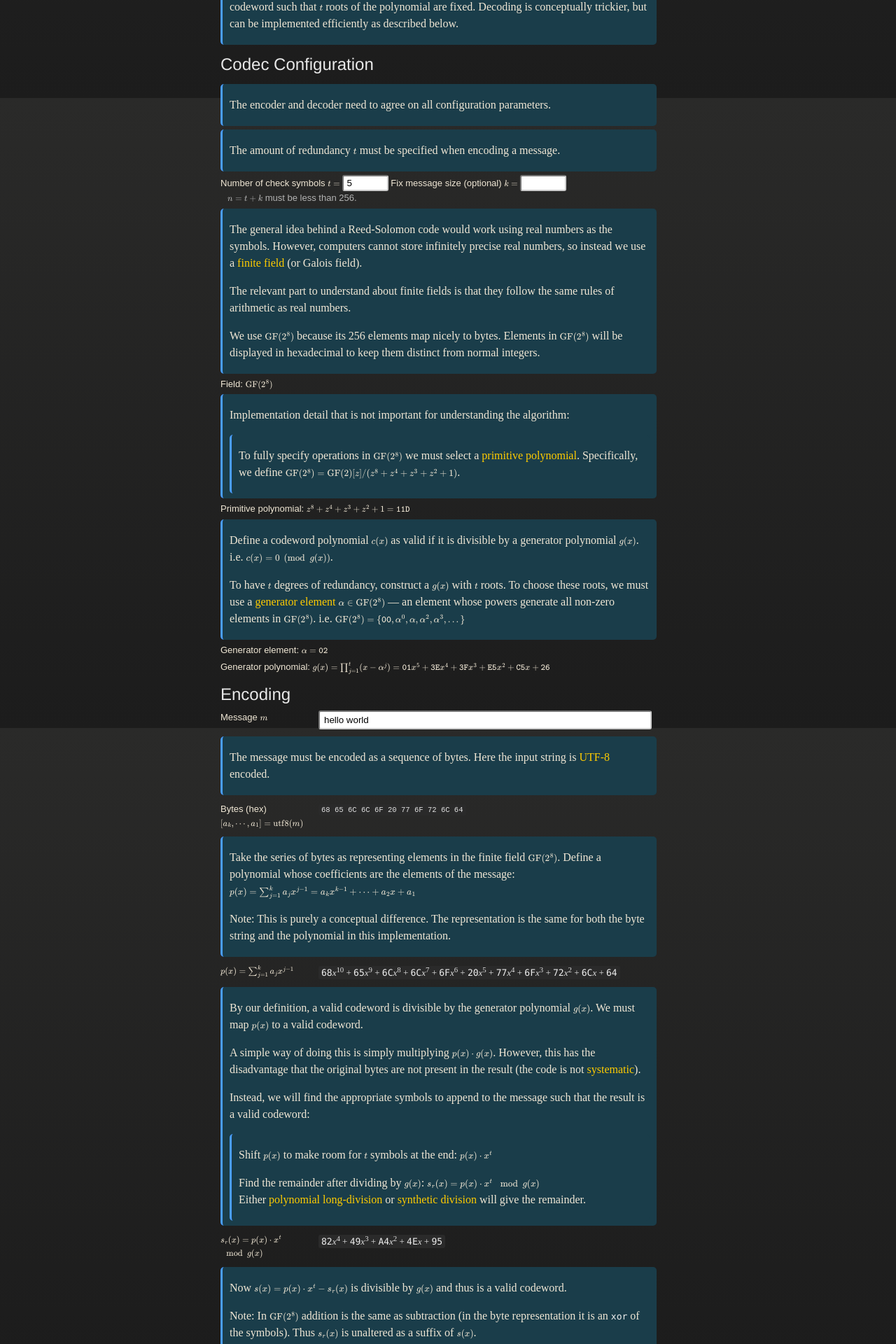
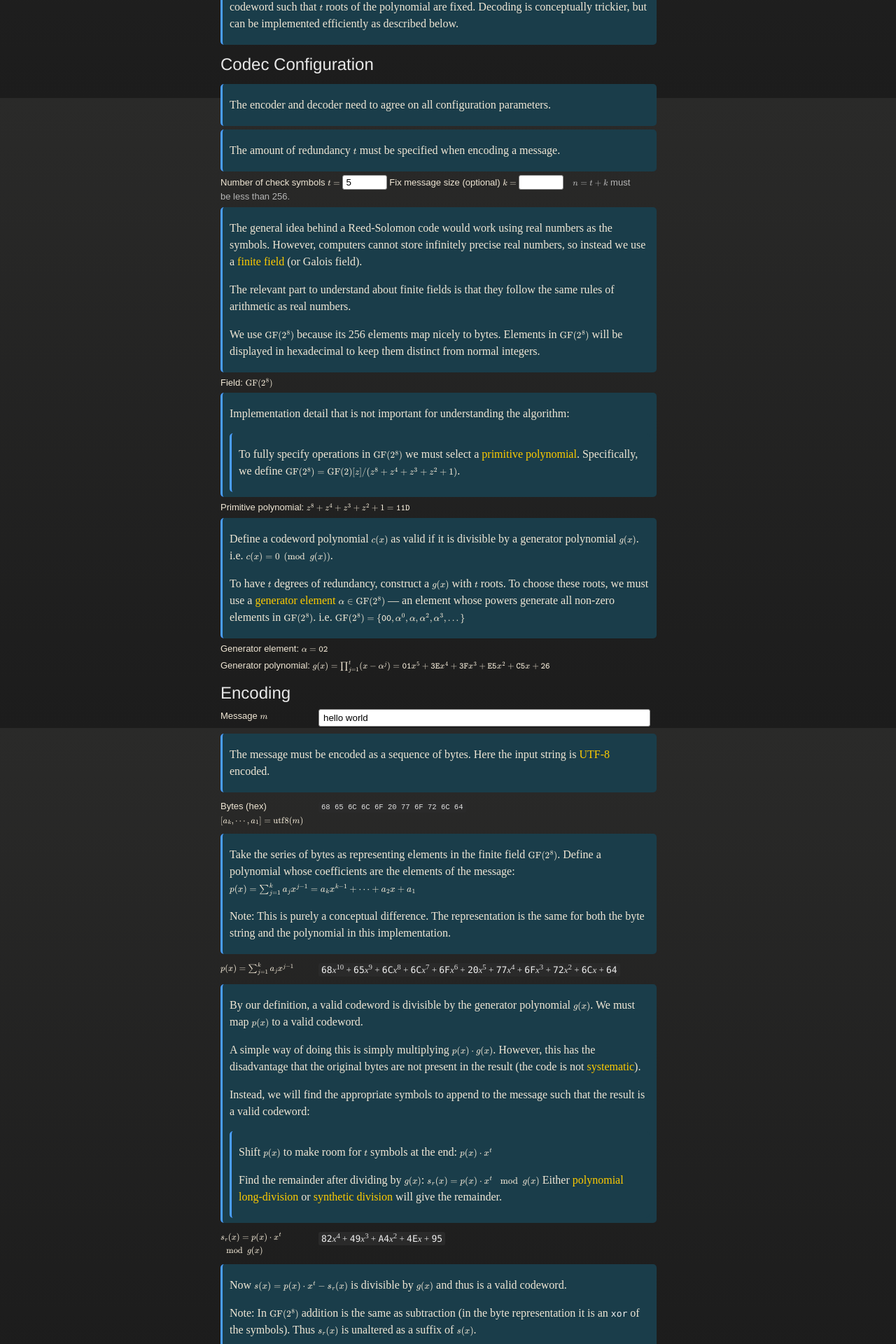
Before and after one commit to sigh/reed-solomon, a Jekyll site: the page built from index.md, in a window 1280 px wide. Shown: the part 760-2680 px from the top of the page at 70% size. Built offline with Jekyll 4.4.1, drawn with Linux system fonts in a browser that asks for light colours.

Commit message:
Consolidate styles.

```diff
--- a/css/reed_solomon.css
+++ b/css/reed_solomon.css
@@ -31,30 +31,32 @@ p,
 
 .bytes {
   font-family: monospace;
-  background-color: #2a2a2a;
+  background-color: var(--color-inline-data-bg);
   padding: 2px 4px;
   border-radius: 3px;
-  color: #e0e0e0;
+  color: var(--color-inline-data-text);
+}
+
+/* Base styling for text-like inputs */
+input[type="text"],
+input[type="number"],
+#corrupter {
+  background-color: #ffffff;
+  border: 1px solid #888888;
+  color: #000000;
+  border-radius: 3px;
 }
 
 #message-input {
   max-width: 460px;
   width: 90%;
-  background-color: #ffffff;
-  border: 2px inset #cccccc;
-  color: #000000;
   padding: 4px 6px;
-  border-radius: 3px;
 }
 
 #corrupter {
   font-size: small;
   margin-left: -4px;
-  background-color: #ffffff;
-  border: 2px inset #cccccc;
-  color: #000000;
   padding: 4px 6px;
-  border-radius: 3px;
 }
 
 .corrupted-byte {
@@ -76,13 +78,9 @@ p,
   to {}
 }
 
-input[type=number] {
+input[type="number"] {
   width: 4em;
-  background-color: #ffffff;
-  border: 2px inset #cccccc;
-  color: #000000;
   padding: 2px 4px;
-  border-radius: 3px;
 }
 
 blockquote,
@@ -122,14 +120,14 @@ blockquote blockquote {
 .polynomial {
   font-family: serif;
   white-space: nowrap;
-  background-color: #2a2a2a;
+  background-color: var(--color-inline-data-bg);
   padding: 2px 4px;
   border-radius: 3px;
-  color: #e0e0e0;
+  color: var(--color-inline-data-text);
 }
 
 .clarification {
-  color: #b3b3b3;
+  color: var(--color-text-secondary);
   padding-left: 10px;
 }
 
--- a/css/style.css
+++ b/css/style.css
@@ -126,11 +126,32 @@ table {
 
 /* From: https://github.com/pages-themes/midnight/blob/master/_sass/jekyll-theme-midnight.scss */
 
+:root {
+  /* Font stacks */
+  --font-body: 'OpenSansRegular', "Helvetica Neue", Helvetica, Arial, sans-serif;
+  --font-display: 'OpenSansLight', "Helvetica Neue", Helvetica, Arial, sans-serif;
+  --font-emphasis: 'OpenSansBold', "Helvetica Neue", Helvetica, Arial, sans-serif;
+  --font-label: 'OpenSansSemibold', "Helvetica Neue", Helvetica, Arial, sans-serif;
+  --font-mono: Monaco, Bitstream Vera Sans Mono, Lucida Console, Terminal, monospace;
+
+  /* Text colors */
+  --color-text-primary: #f0e7d5;
+  --color-text-secondary: #b6b6b6;
+  --color-text-heading: #e8e8e8;
+
+  /* Inline data display (bytes, polynomials, code-like spans) */
+  --color-inline-data-bg: #2a2a2a;
+  --color-inline-data-text: #e0e0e0;
+
+  /* Interactive transitions */
+  --transition-fast: 0.15s ease;
+}
+
 body {
   padding: 0px 0 20px 0px;
   margin: 0px;
-  font: 14px/1.5 "OpenSansRegular", "Helvetica Neue", Helvetica, Arial, sans-serif;
-  color: #f0e7d5;
+  font: 14px/1.5 var(--font-body);
+  color: var(--color-text-primary);
   font-weight: normal;
   background: #252525;
   background-attachment: fixed !important;
@@ -143,9 +164,9 @@ h3,
 h4,
 h5,
 h6 {
-  color: #e8e8e8;
+  color: var(--color-text-heading);
   margin: 0 0 10px;
-  font-family: 'OpenSansRegular', "Helvetica Neue", Helvetica, Arial, sans-serif;
+  font-family: var(--font-body);
   font-weight: normal;
 }
 
@@ -176,15 +197,15 @@ h2 {
 h4,
 h5,
 h6 {
-  color: #e8e8e8;
+  color: var(--color-text-heading);
 }
 
 h3 {
   font-size: 18px;
   line-height: 24px;
-  font-family: 'OpenSansRegular', "Helvetica Neue", Helvetica, Arial, sans-serif !important;
+  font-family: var(--font-body) !important;
   font-weight: normal;
-  color: #b6b6b6;
+  color: var(--color-text-secondary);
 }
 
 a {
@@ -205,7 +226,7 @@ a small {
 }
 
 strong {
-  font-family: 'OpenSansBold', "Helvetica Neue", Helvetica, Arial, sans-serif !important;
+  font-family: var(--font-emphasis) !important;
   font-weight: normal;
 }
 
@@ -227,7 +248,7 @@ blockquote {
 }
 
 code {
-  font-family: Monaco, Bitstream Vera Sans Mono, Lucida Console, Terminal, monospace;
+  font-family: var(--font-mono);
   color: #efefef;
   font-size: 13px;
   margin: 0 4px;
@@ -261,8 +282,8 @@ th {
   text-align: left;
   padding: 5px 10px;
   border-bottom: 1px solid #434343;
-  color: #b6b6b6;
-  font-family: 'OpenSansSemibold', "Helvetica Neue", Helvetica, Arial, sans-serif !important;
+  color: var(--color-text-secondary);
+  font-family: var(--font-label) !important;
   font-weight: normal;
 }
 
@@ -280,7 +301,7 @@ hr {
 
 dt {
   color: #F0E7D5;
-  font-family: 'OpenSansSemibold', "Helvetica Neue", Helvetica, Arial, sans-serif !important;
+  font-family: var(--font-label) !important;
   font-weight: normal;
 }
 
@@ -297,7 +318,7 @@ section {
 }
 
 #title h1 {
-  font-family: 'OpenSansLight', "Helvetica Neue", Helvetica, Arial, sans-serif;
+  font-family: var(--font-display);
   font-weight: normal;
   font-size: 40px;
   text-align: center;
@@ -306,7 +327,7 @@ section {
 
 #title p {
   color: #d7cfbe;
-  font-family: 'OpenSansLight', "Helvetica Neue", Helvetica, Arial, sans-serif;
+  font-family: var(--font-display);
   font-weight: normal;
   font-size: 18px;
   text-align: center;
--- a/index.md
+++ b/index.md
@@ -191,7 +191,6 @@ Encoded
 
 <span class="bytes" id="message-encoded"></span>
 
-
 Corrupter
 <input type="button" id="reset-corrupter" value="Reset">
 
@@ -220,9 +219,9 @@ Received
 >
 > To be able to reason about the errors, define a few more variables:
 >
->  * $$ \nu $$ is the (unknown) number of errors
->  * $$ i_k $$ is the position of the errors for $$ 1 \le k \le \nu $$
->  * $$ e_{i_k} $$ is the magnitude of the error at $$ i_k $$
+> - $$ \nu $$ is the (unknown) number of errors
+> - $$ i_k $$ is the position of the errors for $$ 1 \le k \le \nu $$
+> - $$ e_{i_k} $$ is the magnitude of the error at $$ i_k $$
 >
 > Thus $$ e(x) = \sum_{k=1}^\nu e_{i_k} x^{i_k}
 >              = e_{i_1} x^{i_1} + \cdots + e_{i_\nu} x^{i_\nu} $$
@@ -247,9 +246,9 @@ where $$ e(x) = \sum_{k=1}^\nu e_{i_k} x^{i_k} $$
 >
 > Syndromes have several useful properties:
 >
->  * $$ S_j = s(\alpha^j) + e(\alpha^j) = 0 + e(\alpha^j) = e(\alpha^j) $$
->  * Each syndrome depends _only_ on the error $$ e(x) $$
->  * If there are no errors then all syndromes are zero
+> - $$ S_j = s(\alpha^j) + e(\alpha^j) = 0 + e(\alpha^j) = e(\alpha^j) $$
+> - Each syndrome depends _only_ on the error $$ e(x) $$
+> - If there are no errors then all syndromes are zero
 >
 > Note: When evaluating $$ r(x) $$, terms $$ x^{255} $$ and greater are
 > indistinguishable from smaller terms because $$ x^k = x^{k+255} $$ in
@@ -289,7 +288,7 @@ it if there were over $$ t/2 $$ errors.
 >> where $$ X_k = \alpha^{i_k} $$
 >
 > Unfortunately, this set of equations is not linear (i.e. hard to solve) and
-> we don't even know *how many* unknowns there are.
+> we don't even know _how many_ unknowns there are.
 > We want to convert this to a set of linear equations:
 >
 >> Define the _error locator_ $$ \Lambda(x) $$ as a polynomial with roots
```
